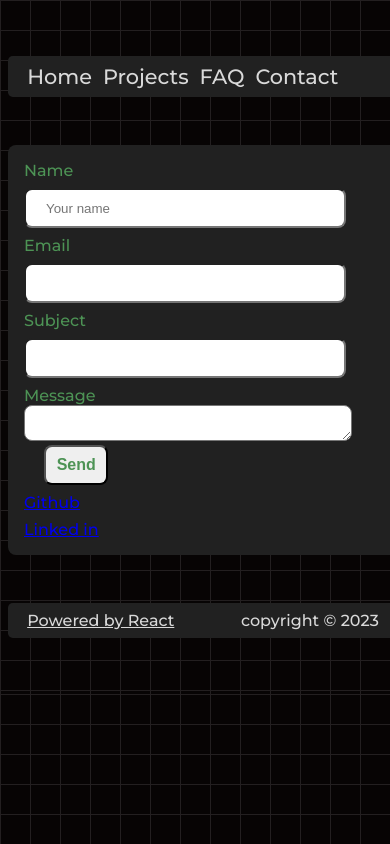
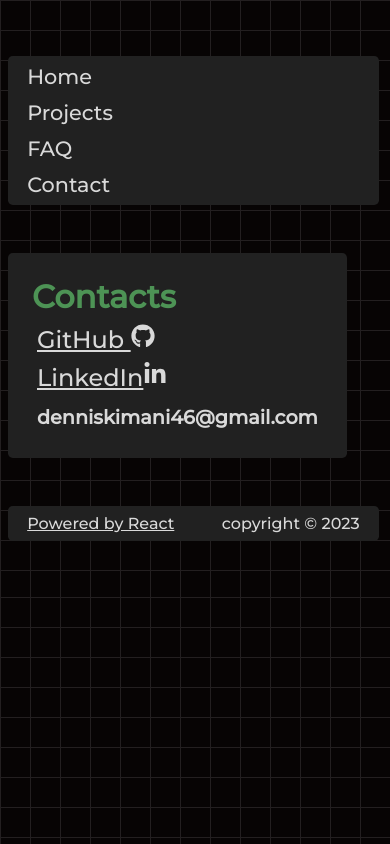
Before and after one commit to dennis-nganga/curly-barnacle, a React (Vite) app: page /contact in a window 390 px wide. Built offline with nearby package versions, Linux system fonts and the light colour scheme.

Commit message:
update new way 7

```diff
--- a/package.json
+++ b/package.json
@@ -13,6 +13,7 @@
     "emailjs-com": "^3.2.0",
     "react": "^18.2.0",
     "react-dom": "^18.2.0",
+    "react-icons": "^4.12.0",
     "react-router-dom": "^6.21.1"
   },
   "devDependencies": {
--- a/src/App.css
+++ b/src/App.css
@@ -1,4 +1,4 @@
-@import url('https://fonts.googleapis.com/css2?family=Lexend+Deca:wght@500&family=Montserrat:wght@500&family=Poppins&display=swap');
+@import url("https://fonts.googleapis.com/css2?family=Lexend+Deca:wght@500&family=Montserrat:wght@500&family=Poppins&display=swap");
 
 :root {
   --accent: 124, 58, 237;
@@ -31,7 +31,7 @@ html body {
       transparent 30px
     );
 
-    font-family: 'Montserrat', sans-serif;
+  font-family: "Montserrat", sans-serif;
 
   background-color: #070404;
   color: var(--font-color);
@@ -49,12 +49,8 @@ html body {
   width: 100%;
 }
 
-@media screen and (max-width: 428px) {
-  .div_1 {
-    width: 100vw;
-  }
-
-  .main__app {
-    grid-template-columns: 1fr;
+@media screen and (max-width: 400px) {
+  html body {
+    display: grid;
   }
 }
--- a/src/Faq/Faq.css
+++ b/src/Faq/Faq.css
@@ -7,7 +7,7 @@
   display: flex;
   flex-direction: column;
   cursor: pointer;
-  padding: 0.9rem;
+  padding: 0.5rem;
   background-color: #212121;
   border: 4px solid #212121;
   border-radius: 0.3rem;
@@ -17,6 +17,7 @@
   color: #4d9355;
   font-size: 1.2rem;
   margin-bottom: 1px;
+  margin-top: 1px;
 }
 .faq__app:where(.q1, .q2, .q3, .q4, .q5) p {
   font-size: 1rem;
--- a/src/Home/Home.jsx
+++ b/src/Home/Home.jsx
@@ -10,7 +10,7 @@ function Home() {
       </div>
       <div className="wrapper__bio">
         <h1>Hi I'm Dennis</h1>
-        <p> software engineer good at vanilla js,python </p>
+        <p> Software engineer good at vanilla js,python. </p>
       </div>
       <Projects />
     </>
--- a/src/Navbar/NavBar.css
+++ b/src/Navbar/NavBar.css
@@ -18,8 +18,8 @@
   color: var(--font-color);
 }
 
-@media only screen and (max-width: 900px) {
-  .nav-bar-div p {
-    color: aqua;
+@media screen and (max-width: 400px) {
+  .nav-bar-div {
+    display: grid;
   }
 }
--- a/src/Projects/Contact/Contact.css
+++ b/src/Projects/Contact/Contact.css
@@ -1,10 +1,8 @@
 .contact__form-wrapper {
   display: grid;
-  background-color: #212121;
-  padding: 1rem;
-  border: #212121;
-  border-radius: 0.5rem;
-  gap: 0.5rem;
+  width: 100%;
+  grid-template-columns: 1fr 1fr;
+  gap: 2rem;
 }
 .contact__form {
   width: 90%;
@@ -40,3 +38,32 @@
   font-weight: bold;
   border-radius: 5px #e2b714;
 }
+.contact-links-wrapper {
+  padding: 1.5rem;
+  background-color: #212121;
+  border-radius: 0.3rem;
+  display: flex;
+  flex-direction: column;
+  gap: 0.5rem;
+  text-transform: capitalize;
+}
+.contact-links-wrapper h4 {
+  font-size: 2rem;
+  text-transform: capitalize;
+  color: #4d9355;
+  margin: 0.1px;
+}
+.gitlink a,
+.linkedin a {
+  font-size: 1.5rem;
+  color:inherit;
+  padding: 5px;
+  margin: 0px;
+  cursor: pointer;
+}
+.email-address h5 {
+  font-size: 1.2rem;
+  padding: 5px;
+  margin: 0rem;
+  text-transform: none;
+}
--- a/src/Projects/Contact/Contact.jsx
+++ b/src/Projects/Contact/Contact.jsx
@@ -1,6 +1,7 @@
 import React, { useState } from "react";
 import emailjs from "emailjs-com";
 import "./Contact.css";
+import { FaLinkedinIn, FaGithub } from "react-icons/fa";
 
 export default function ContactUs() {
   const [formData, setFormData] = useState({
@@ -8,12 +9,11 @@ export default function ContactUs() {
     email: "",
     subject: "",
     message: "",
-    send:false,
+    send: false,
   });
 
   function handleSubmit(event) {
     event.preventDefault();
-    console.log(formData);
   }
 
   function handleChange(event) {
@@ -28,33 +28,42 @@ export default function ContactUs() {
       [key]: value,
     });
   }
-
   console.log(formData);
   function sendEmail(e) {
-    e.preventDefault(); //This is important, i'm not sure why, but the email won't send without it
+    e.preventDefault();
 
     emailjs
       .sendForm(
         "service_oocoaqc",
         "template_gealfsg",
-        e.target,
+        e.target, //should be the HTML form element
         "6I6J2_uJHt_oM1rJw"
       )
       .then(
         (result) => {
-          window.location.reload(); //This is if you still want the page to reload (since e.preventDefault() cancelled that behavior)
+          console.log("Email sent successfully!");
+          setFormData({
+            name: "",
+            email: "",
+            subject: "",
+            message: "",
+            send: true,
+          });
+          // Optionally, you can navigate to a different page instead of reloading
+          window.location.reload(); // This is if you still want the page to reload (since e.preventDefault() cancelled that behavior)
         },
         (error) => {
-          console.log(error.text);
+          console.log("Error sending email:", error.text);
         }
       );
   }
+
   //    <>
   //    PLEASE TRYAGAIN LATER</>
 
   return (
     <div className="contact__form-wrapper">
-      <form className="contact__form" onSubmit={sendEmail}>
+      {/* <form className="contact__form" onSubmit={sendEmail}>
         <input type="hidden" name="contact_number" />
         <label>Name</label>
         <input
@@ -85,25 +94,35 @@ export default function ContactUs() {
         <textarea
           id="message"
           name="html_message"
-          value={formData.email}
+          value={formData.message}
           onChange={handleChange}
         />
-        {/* hidden the send btn until event and state are implemented */}
+
         <input
           id="send-btn"
-          type="button"
+          type="submit"
           value="Send"
-          onClick={formData.send}
-          onChange={handleChange}
+          onClick={sendEmail}
+          disabled={!formData.name || !formData.email || !formData.message}
         />
-      </form>
-      <div className="gitlink">
-        <a href="https://github.com/dennis-nganga">Github</a>
-      </div>
-      <div className="linkedin">
-        <a href="https://www.linkedin.com/in/dennis-nganga-042968265/">
-          Linked in
-        </a>
+      </form> */}
+      <div className="contact-links-wrapper">
+        <h4>Contacts</h4>
+        <div className="gitlink">
+          <a href="https://github.com/dennis-nganga">
+
+            GitHub <FaGithub />
+          </a>
+        </div>
+        <div className="linkedin">
+          <a href="https://www.linkedin.com/in/dennis-nganga-042968265/">
+            LinkedIn
+            <FaLinkedinIn />
+          </a>
+        </div>
+        <div className="email-address">
+          <h5>denniskimani46@gmail.com</h5>
+        </div>
       </div>
     </div>
   );
--- a/src/Projects/Projects.css
+++ b/src/Projects/Projects.css
@@ -1,4 +1,4 @@
-h3{
+h3 {
   text-transform: capitalize;
   text-decoration: underline;
 }
@@ -37,36 +37,5 @@ h3{
   padding: 5px;
   border-radius: 0.2rem;
   background-color: #282828;
+  height: 17px;
 }
-
-/* .app__projects  {
-  height: 300px;
-  -webkit-columns: 100px 5;
-  display: grid;
-  width: 100%;
-  grid-template-columns: 1fr 1fr;
-  gap: 2rem;
-  background-color: #212121;
-}
-
-.app__projects-columnleft,
-.app__projects-columnright {
-  display: inline-block;
-  width: 150px;
-}
-.app__projects-columnright {
-  padding: 24px;
-  background-color: #212121;
-  border-radius: 0.3rem;
-  margin-left: 150px;
-}
-.app__projects-columnleft {
-  padding: 24px;
-  background-color: #212121;
-  border-radius: 0.3rem;
-}
-.app__projects-columnleft h1,
-.app__projects-columnright h1 {
-  color: #4d9355;
-  text-transform: capitalize;
-} */
--- a/src/Projects/Projects.jsx
+++ b/src/Projects/Projects.jsx
@@ -48,6 +48,7 @@ function Projects() {
   return (
     <>
       <h3> some items I've built</h3>
+
       <div className="wrapper-items">
         <div className="wrapper__projects">
           <div className="wrapper__project item1">
@@ -71,8 +72,9 @@ function Projects() {
               <span className="lang item2">Reactjs</span>
             </div>
           </div>
-            </div>
-          <div className="wrapper__projects">
+        </div>
+        {/* Below are projects in progress to be added to the list  */}
+        {/* <div className="wrapper__projects">
           <div className="wrapper__project item3">
             <div className="title item3">PythonWebscraper2</div>
             <div className="proj__desc item3">
@@ -83,8 +85,8 @@ function Projects() {
               <span className="lang item3">Python</span>
           </div>
         </div>
-        </div>
-        <div className="wrapper__projects">
+        </div> */}
+        {/* <div className="wrapper__projects">
           <div className="wrapper__project item4">
             <div className="title item3">PythonWebscraper3</div>
             <div className="proj__desc item4">
@@ -95,7 +97,7 @@ function Projects() {
               <span className="lang item4">Python</span>
           </div>
         </div>
-        </div>
+        </div> */}
       </div>
     </>
   );
```
Also changed, not shown: src/Home/Home.css (line endings or trailing spaces), 1 other file (tests, documents, lock files or other folders).
